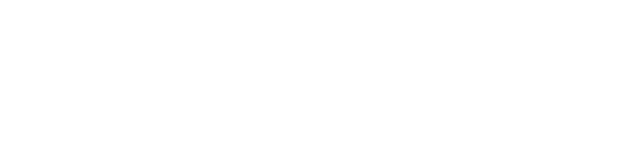
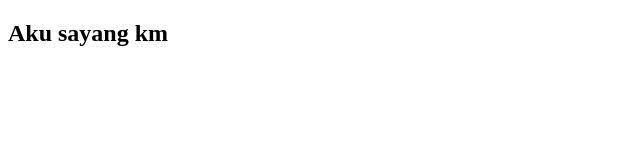
Before and after one commit to agm4r/wpu-git-test, a plain HTML site: page index.html in a window 1280 px wide. Shown: the whole page, without its empty margins (0-640 px from the left). Drawn offline with Linux system fonts and the light colour scheme.

Commit message:
mengedit h2

```diff
--- a/index.html
+++ b/index.html
@@ -6,6 +6,6 @@
     <title>HAHAH</title>
 </head>
 <body>
-    <h2></h2>
+    <h2>Aku sayang km</h2>
 </body>
 </html>
```
